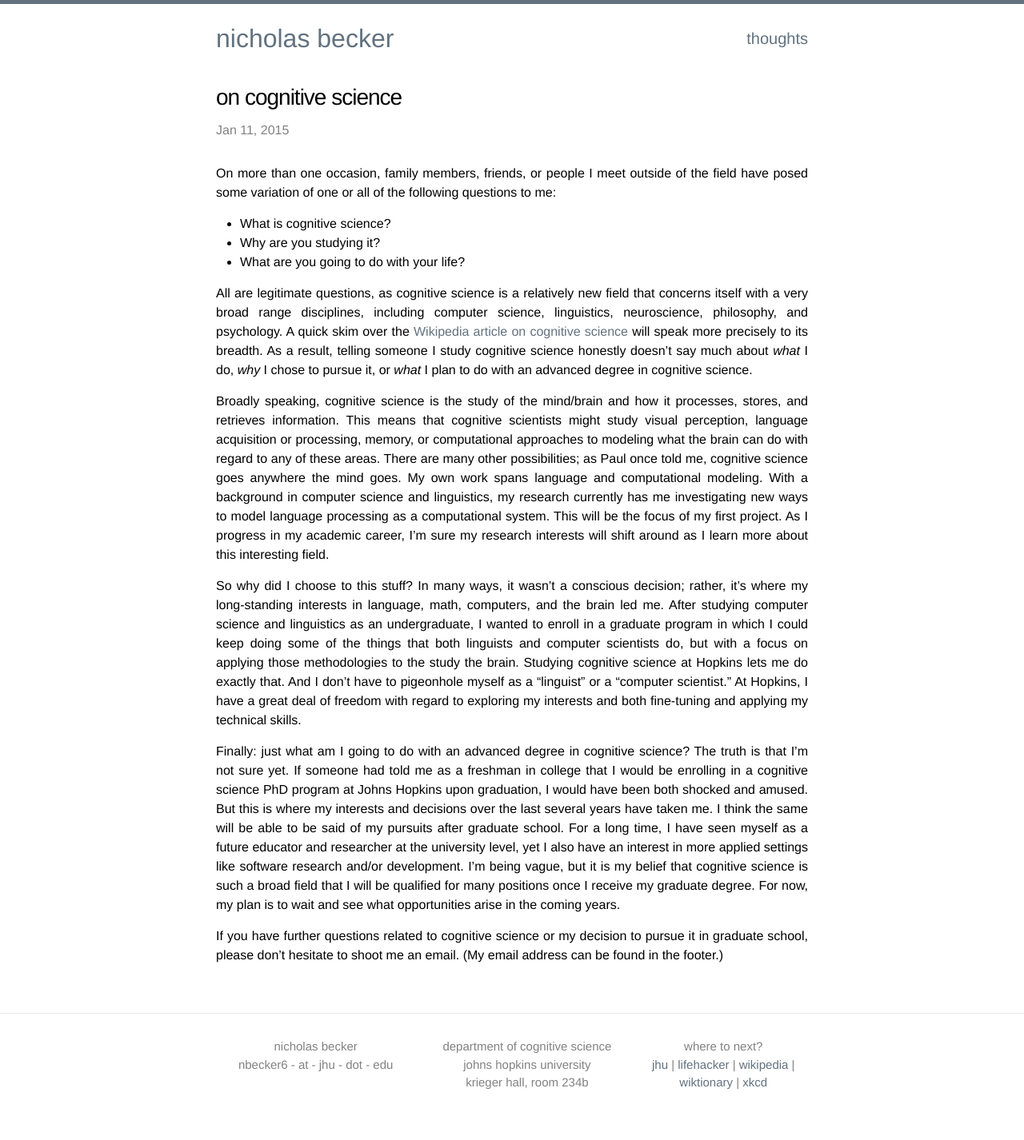
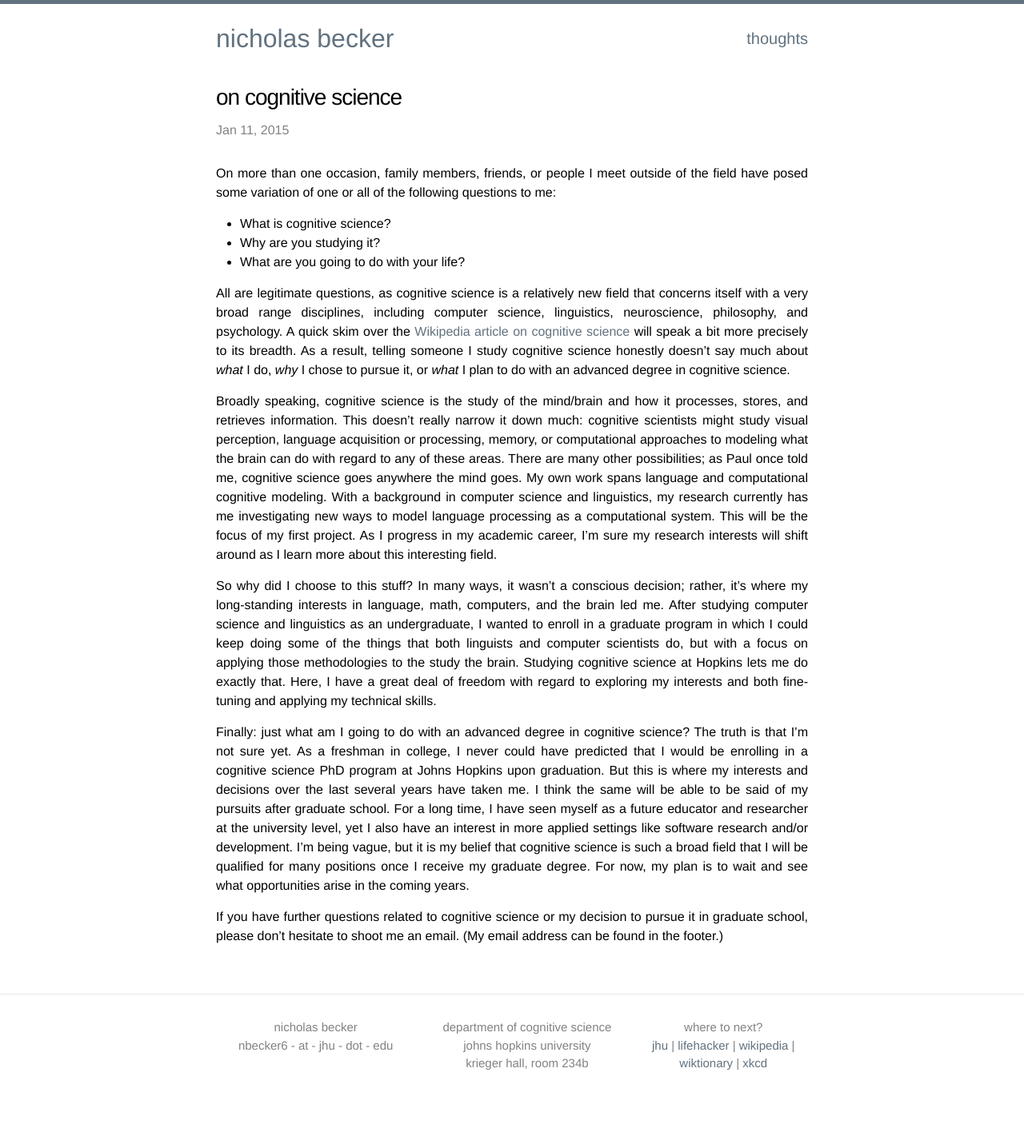
Before and after one commit to nrbecker/nrbecker.github.io, a Jekyll site: the page built from _posts/2015-01-11-on-cognitive-science.md, in a window 1280 px wide. Shown: the whole page at 80% size. Built offline with Jekyll 4.4.1, drawn with Linux system fonts in a browser that asks for light colours; after the commit the page ends 1402 px from its top, so only the background shows below that.

Commit message:
slight modification to wording in "on cognitive science" post

```diff
--- a/_posts/2015-01-11-on-cognitive-science.md
+++ b/_posts/2015-01-11-on-cognitive-science.md
@@ -10,12 +10,12 @@ On more than one occasion, family members, friends, or people I meet outside of
 * Why are you studying it?
 * What are you going to do with your life?
 
-All are legitimate questions, as cognitive science is a relatively new field that concerns itself with a very broad range disciplines, including computer science, linguistics, neuroscience, philosophy, and psychology. A quick skim over the [Wikipedia article on cognitive science](http://en.wikipedia.org/wiki/Cognitive_science) will speak more precisely to its breadth. As a result, telling someone I study cognitive science honestly doesn't say much about *what* I do, *why* I chose to pursue it, or *what* I plan to do with an advanced degree in cognitive science.
+All are legitimate questions, as cognitive science is a relatively new field that concerns itself with a very broad range disciplines, including computer science, linguistics, neuroscience, philosophy, and psychology. A quick skim over the [Wikipedia article on cognitive science](http://en.wikipedia.org/wiki/Cognitive_science) will speak a bit more precisely to its breadth. As a result, telling someone I study cognitive science honestly doesn't say much about *what* I do, *why* I chose to pursue it, or *what* I plan to do with an advanced degree in cognitive science.
 
-Broadly speaking, cognitive science is the study of the mind/brain and how it processes, stores, and retrieves information. This means that cognitive scientists might study visual perception, language acquisition or processing, memory, or computational approaches to modeling what the brain can do with regard to any of these areas. There are many other possibilities; as Paul once told me, cognitive science goes anywhere the mind goes. My own work spans language and computational modeling. With a background in computer science and linguistics, my research currently has me investigating new ways to model language processing as a computational system. This will be the focus of my first project. As I progress in my academic career, I'm sure my research interests will shift around as I learn more about this interesting field.
+Broadly speaking, cognitive science is the study of the mind/brain and how it processes, stores, and retrieves information. This doesn't really narrow it down much: cognitive scientists might study visual perception, language acquisition or processing, memory, or computational approaches to modeling what the brain can do with regard to any of these areas. There are many other possibilities; as Paul once told me, cognitive science goes anywhere the mind goes. My own work spans language and computational cognitive modeling. With a background in computer science and linguistics, my research currently has me investigating new ways to model language processing as a computational system. This will be the focus of my first project. As I progress in my academic career, I'm sure my research interests will shift around as I learn more about this interesting field.
 
-So why did I choose to this stuff? In many ways, it wasn't a conscious decision; rather, it's where my long-standing interests in language, math, computers, and the brain led me. After studying computer science and linguistics as an undergraduate, I wanted to enroll in a graduate program in which I could keep doing some of the things that both linguists and computer scientists do, but with a focus on applying those methodologies to the study the brain. Studying cognitive science at Hopkins lets me do exactly that. And I don't have to pigeonhole myself as a "linguist" or a "computer scientist." At Hopkins, I have a great deal of freedom with regard to exploring my interests and both fine-tuning and applying my technical skills.
+So why did I choose to this stuff? In many ways, it wasn't a conscious decision; rather, it's where my long-standing interests in language, math, computers, and the brain led me. After studying computer science and linguistics as an undergraduate, I wanted to enroll in a graduate program in which I could keep doing some of the things that both linguists and computer scientists do, but with a focus on applying those methodologies to the study the brain. Studying cognitive science at Hopkins lets me do exactly that. Here, I have a great deal of freedom with regard to exploring my interests and both fine-tuning and applying my technical skills.
 
-Finally: just what am I going to do with an advanced degree in cognitive science? The truth is that I'm not sure yet. If someone had told me as a freshman in college that I would be enrolling in a cognitive science PhD program at Johns Hopkins upon graduation, I would have been both shocked and amused. But this is where my interests and decisions over the last several years have taken me. I think the same will be able to be said of my pursuits after graduate school. For a long time, I have seen myself as a future educator and researcher at the university level, yet I also have an interest in more applied settings like software research and/or development. I'm being vague, but it is my belief that cognitive science is such a broad field that I will be qualified for many positions once I receive my graduate degree. For now, my plan is to wait and see what opportunities arise in the coming years.
+Finally: just what am I going to do with an advanced degree in cognitive science? The truth is that I'm not sure yet. As a freshman in college, I never could have predicted that I would be enrolling in a cognitive science PhD program at Johns Hopkins upon graduation. But this is where my interests and decisions over the last several years have taken me. I think the same will be able to be said of my pursuits after graduate school. For a long time, I have seen myself as a future educator and researcher at the university level, yet I also have an interest in more applied settings like software research and/or development. I'm being vague, but it is my belief that cognitive science is such a broad field that I will be qualified for many positions once I receive my graduate degree. For now, my plan is to wait and see what opportunities arise in the coming years.
 
 If you have further questions related to cognitive science or my decision to pursue it in graduate school, please don't hesitate to shoot me an email. (My email address can be found in the footer.)
```
